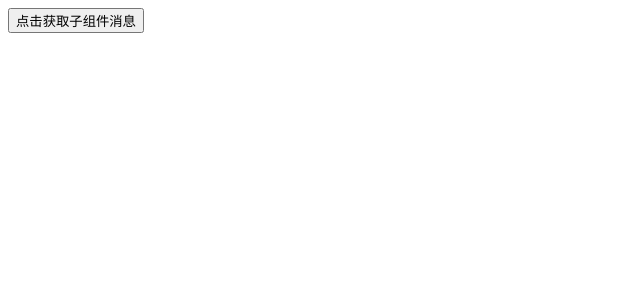
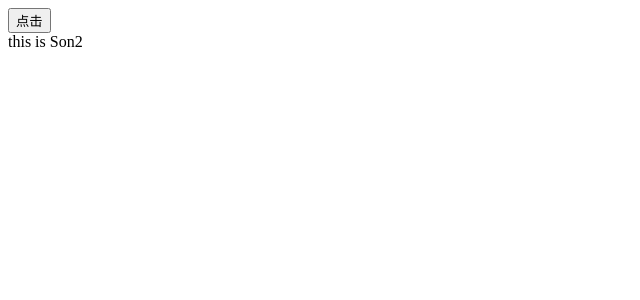
Before and after one commit to liu-dejin/React18-code, a React (Create React App) app in the folder react-basic copy/: page / in a window 1280 px wide. Shown: the top 300 px of the page, without its empty margins (0-640 px from the left). Built offline with nearby package versions, Linux system fonts and the light colour scheme.

Commit message:
feat: 状态提升-兄弟组件通信

```diff
--- a/react-basic copy/src/App.js
+++ b/react-basic copy/src/App.js
@@ -1,23 +1,39 @@
 import { useState } from "react"
 
-// 核心: 在子组件调用父组件的函数并传参
-function Son ({ onGetMessage }) {
-  const sonMessage = 'this is son message'
+// 1.子传父 Son1->App->Son2
+function Son1 ({ onGetName }) {
+  const name = 'this is Son1'
   return (
-    <div >
-      <button onClick={() => onGetMessage(sonMessage)}>点击获取子组件消息</button>
+    <div>
+      <button onClick={() => {
+        onGetName(name
+        )
+      }}>点击</button>
+    </div>
+  )
+}
+function Son2 ({ name }) {
+
+  return (
+    <div>
+      this is Son2
+      {name}
     </div>
   )
 }
 function App () {
-  const [message, setMessage] = useState('')
-  const getMessage = (msg) => {
-    setMessage(msg)
+  const [name, setName] = useState('')
+  const getSon1Name = (name) => {
+
+    setName(name)
   }
   return (
     <div className="App">
-      <Son onGetMessage={getMessage} />
-      {message}
+      <Son1 onGetName={getSon1Name}>
+      </Son1>
+
+      <Son2 name={name}>
+      </Son2>
     </div>
   )
 }
```
Also changed, not shown: react-basic copy/src/App copy 4.js (added, +25 -0 lines).
